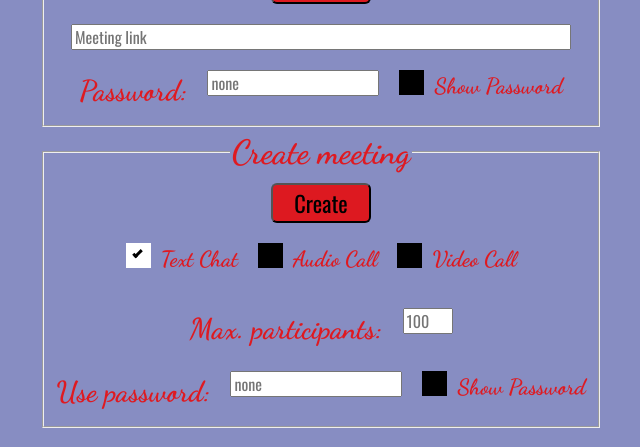
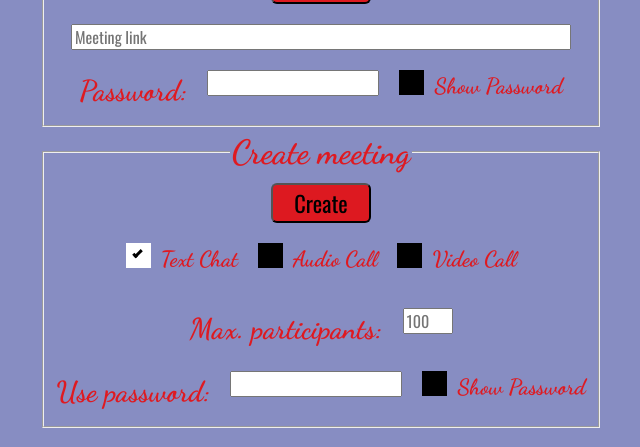
Before and after one commit to JaninaAlona/crabtalk, a React (Vite) app: page / in a window 1280 px wide. Shown: the part 278-725 px from the top of the page, without its empty margins (319-959 px from the left). Built offline with nearby package versions, Linux system fonts and the light colour scheme; no server answers.

Commit message:
fixed hide/display password

```diff
--- a/src/components/CustomCheckbox.jsx
+++ b/src/components/CustomCheckbox.jsx
@@ -2,7 +2,7 @@ function CustomCheckbox(props) {
     return (
         <>
             <label className="checkbox-label" htmlFor={props.htmlFor}>{props.label}
-                <input ref={props.ref} type="checkbox" id={props.id} name={props.name} value={props.value} checked={props.checked} onChange={props.onChange} />
+                <input type="checkbox" id={props.id} name={props.name} value={props.value} checked={props.checked} onChange={props.onChange} />
                 <span className="checkmark"></span>
             </label>
         </>
--- a/src/components/Password.jsx
+++ b/src/components/Password.jsx
@@ -1,23 +1,32 @@
-import { useRef } from 'react';
+import { useState } from 'react';
 import CustomCheckbox from './CustomCheckbox.jsx';
 
 function Password(props) {
-    let pwInput = useRef(null)
-    let showPWToggle = useRef(null)
+    const [pwInputType, setPwInputType] = useState('password');
+    const [pwValue, setPwValue] = useState('');
+    const [isChecked, setChecked] = useState(false);
 
     function onPWVisibilityChange() {
-        if (showPWToggle.current.checked === true) {
-            pwInput.current.type = "text"
+        if (isChecked === false) {
+            setPwInputType('text');
         } else {
-            pwInput.current.type = "password"
+            setPwInputType('password');
+        }
+    }
+
+    function onPWInput() {
+        if (isChecked === true) {
+            setPwInputType('text');
+        } else {
+            setPwInputType('password');
         }
     }
 
     return (
         <div className="welcome-gui-con">
             <label htmlFor={props.pwID}>{props.pwLabel}</label>
-            <input ref={pwInput} className="welcome-input" type="password" id={props.pwID} name={props.pwName} placeholder="none" />
-            <CustomCheckbox ref={showPWToggle} id={props.id} name={props.name} htmlFor={props.htmlFor} label={props.label} value={props.value} checked={props.checked}onChange={onPWVisibilityChange} />
+            <input className="welcome-input" type={pwInputType} id={props.pwID} name={props.pwName} value={pwValue} onChange={e => { setPwValue(e.target.value); onPWInput() }} />
+            <CustomCheckbox id={props.id} name={props.name} htmlFor={props.htmlFor} label={props.label} value={props.value} checked={isChecked} onChange={e => { setChecked(e.target.checked); onPWVisibilityChange() }} />
         </div>
     )
 }
```
